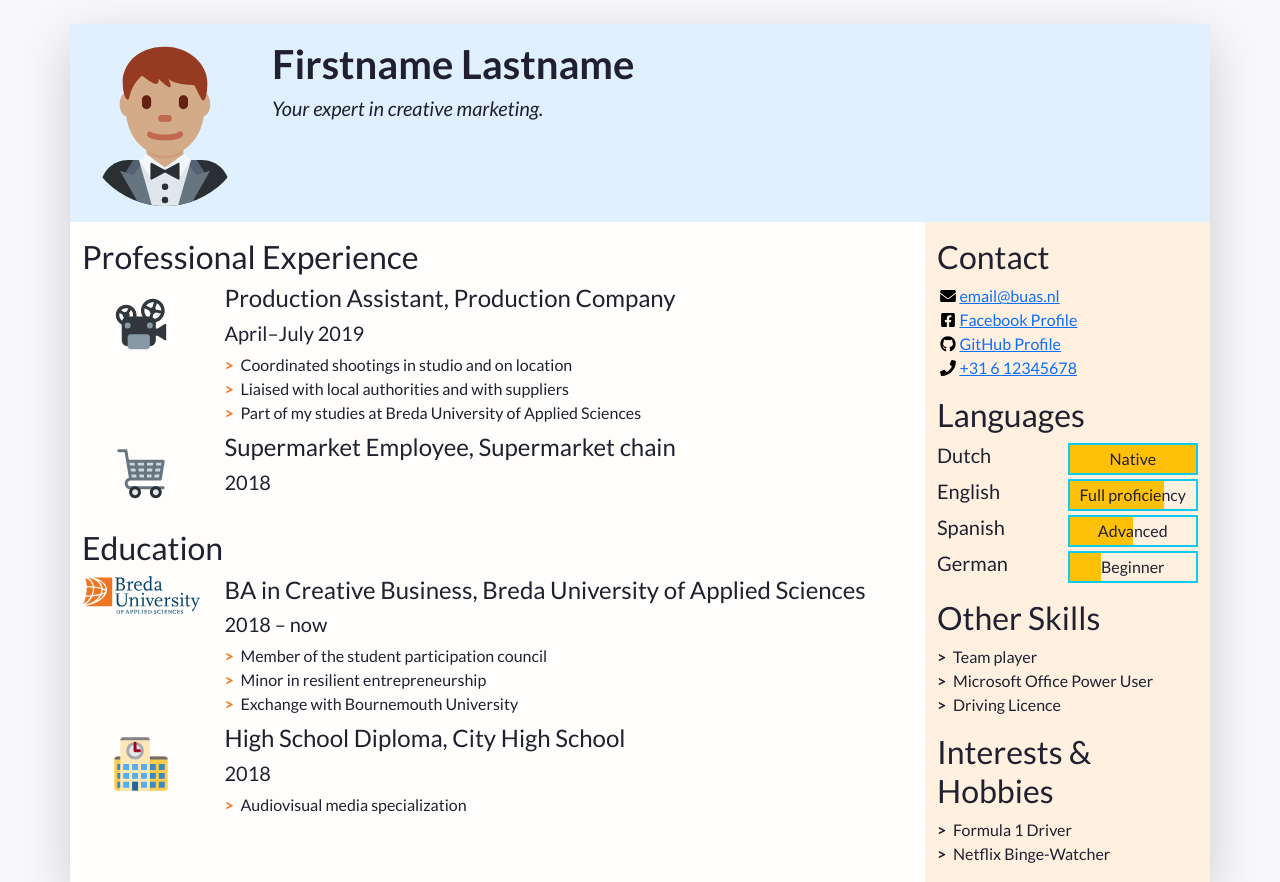
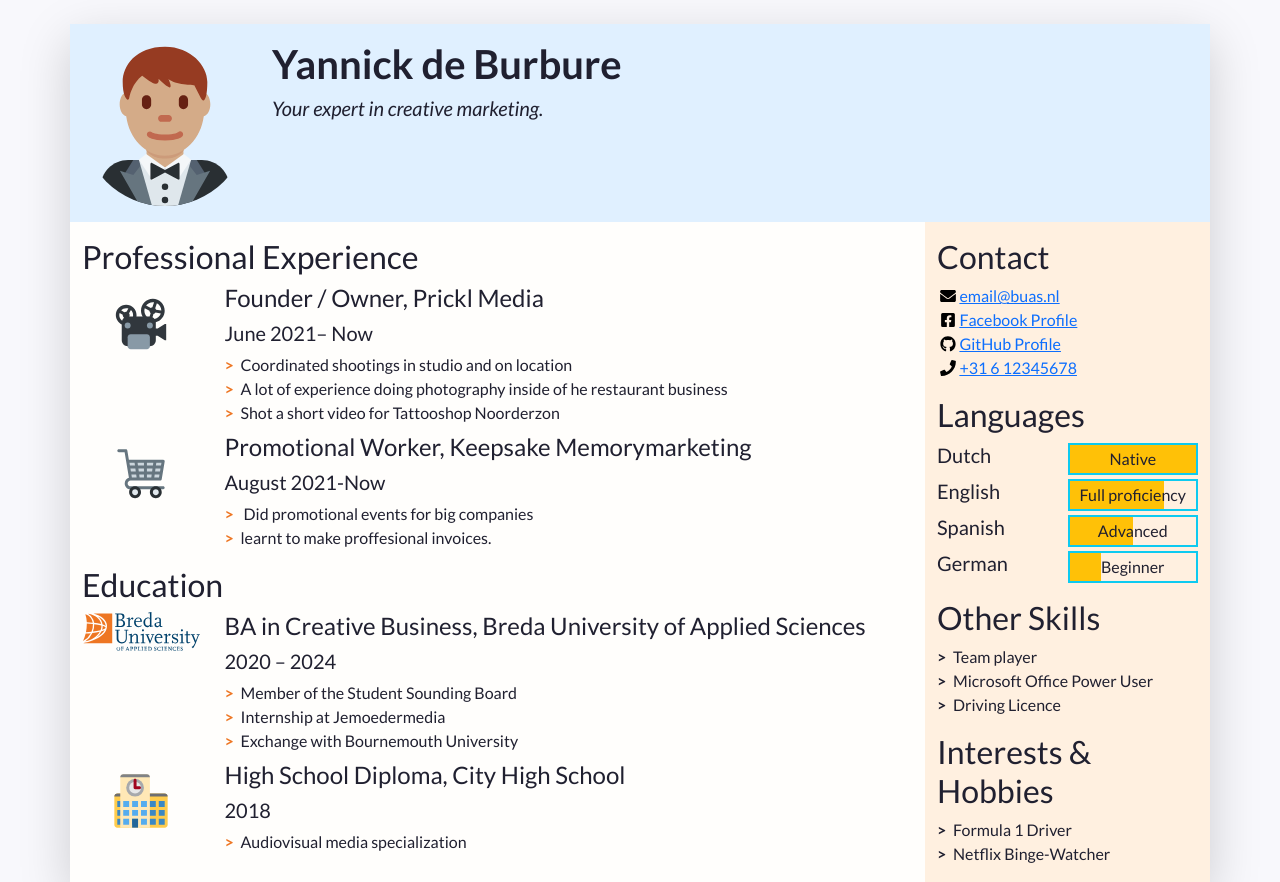
Before and after one commit to yfdeburbure/CV_redo, a plain HTML site: page index.html in a window 1280 px wide. Shown: the top 882 px of the page. Drawn offline with nearby package versions, Linux system fonts and the light colour scheme.

Commit message:
Update index.html

```diff
--- a/index.html
+++ b/index.html
@@ -54,7 +54,7 @@
           A container to wrap around your name and tagline. Full-width at small size, then columns of increasing size.
         -->
         <div class="col-12 col-sm-8 col-md-9 col-lg-10 my-3 header-content">
-          <h1 class="fw-bolder">Firstname Lastname</h1>
+          <h1 class="fw-bolder">Yannick de Burbure</h1>
           <h5 class="fst-italic tagline">Your expert in creative marketing.</h5>
         </div>
       </header>
@@ -89,13 +89,13 @@
                   <img class="biography-logo mw-100 d-block mx-auto" src="images/employers/projector.svg" alt="Company logo" width="80">
                 </div>
                 <div class="biography-contents col-9 col-sm-10 col-md-9 col-lg-10">
-                  <h4>Production Assistant, Production Company</h4>
-                  <h5>April&ndash;July 2019</h5>
+                  <h4>Founder / Owner, Prickl Media </h4>
+                  <h5>June 2021– Now</h5>
                   <!-- Use the list below to talk about your achievements -->
                   <ul class="biography-details list-unstyled">
                     <li>Coordinated shootings in studio and on location</li>
-                    <li>Liaised with local authorities and with suppliers</li>
-                    <li>Part of my studies at Breda University of Applied Sciences</li>
+                    <li>A lot of experience doing photography inside of he restaurant business</li>
+                    <li>Shot a short video for Tattooshop Noorderzon</li>
                   </ul>
                 </div>
               </li>
@@ -107,8 +107,13 @@
                   <img class="biography-logo mw-100 d-block mx-auto" src="images/employers/trolley.svg" alt="Company logo" width="80">
                 </div>
                 <div class="biography-contents col-9 col-sm-10 col-md-9 col-lg-10">
-                  <h4>Supermarket Employee, Supermarket chain</h4>
-                  <h5>2018</h5>
+                  <h4>Promotional Worker, Keepsake Memorymarketing</h4>
+                  <h5>August 2021-Now&nbsp; &nbsp;</h5>
+					<ul class="biography-details list-unstyled">
+                    <li>&nbsp;Did promotional events for big companies</li>
+                    <li>learnt to make proffesional invoices. </li>
+
+                  </ul>
                   <!-- This entry doesn't have a list of achievements, but you can copy-paste the one from above -->
                 </div>
               </li>
@@ -129,11 +134,11 @@
                 </div>
                 <div class="biography-contents col-9 col-sm-10 col-md-9 col-lg-10">
                   <h4>BA in Creative Business, Breda University of Applied Sciences</h4>
-                  <h5>2018&nbsp;&ndash;&nbsp;now</h5>
+                  <h5>2020 – 2024</h5>
                   <!-- Use the list below to talk about minors, exchanges, extra-curricular activities. -->
                   <ul class="biography-details list-unstyled">
-                    <li>Member of the student participation council</li>
-                    <li>Minor in resilient entrepreneurship</li>
+                    <li>Member of the Student Sounding Board</li>
+                    <li>Internship at Jemoedermedia&nbsp;</li>
                     <li>Exchange with Bournemouth University</li>
                   </ul>
                 </div>
```
